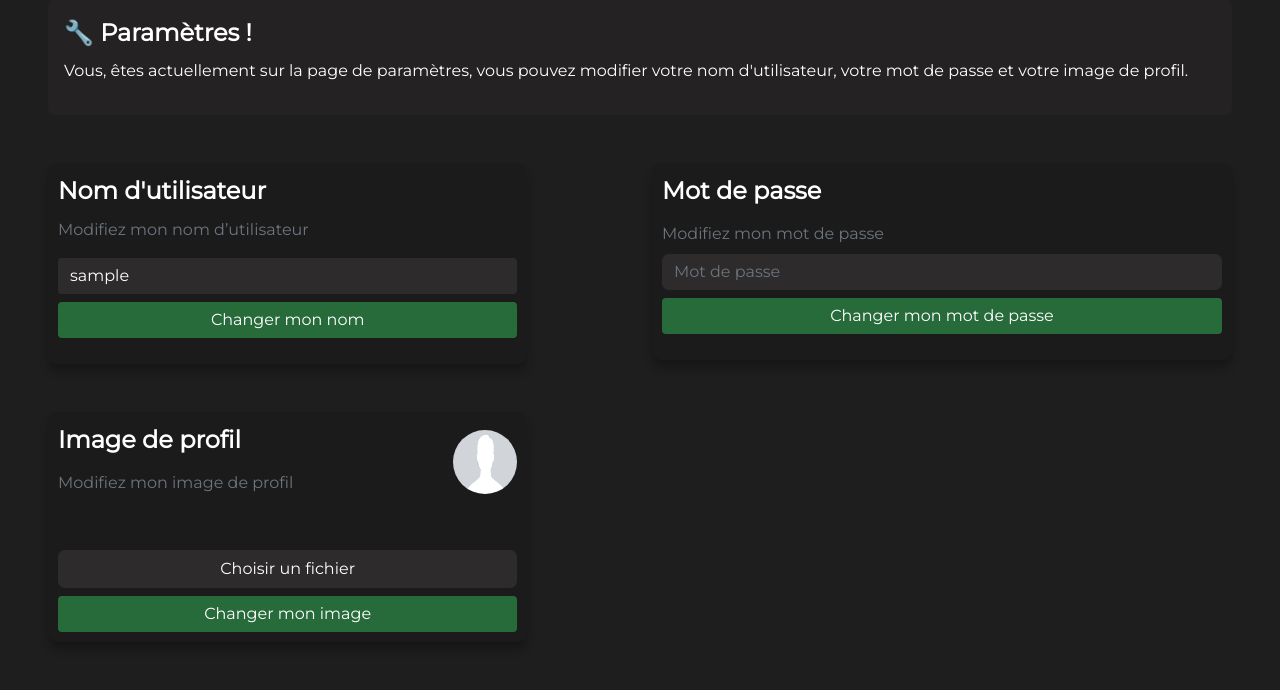
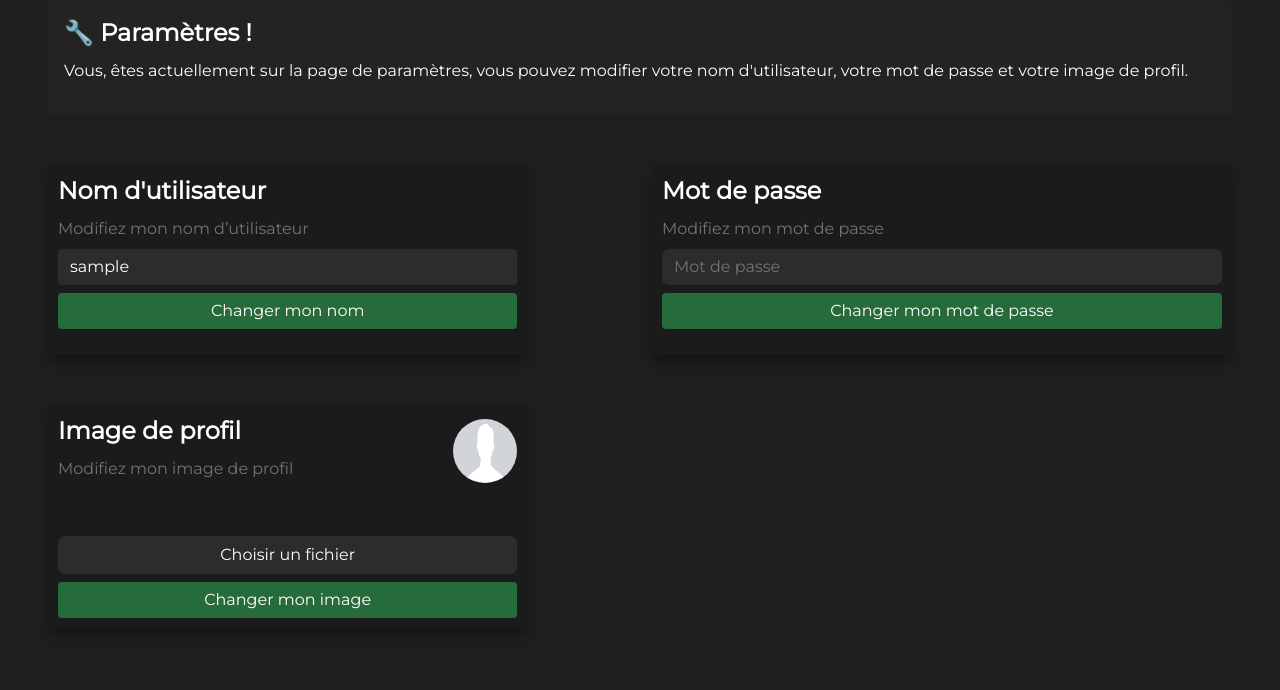
Before and after one commit to CafeurOff/ft_transcendence, a Django app: page /settings/ in a window 1280 px wide. Shown: the part 110-800 px from the top of the page. Run offline with Django 4.2, Linux system fonts and the light colour scheme; the visitor is signed in with stand-in values (Sample User, id 1); parts of the project's set-up code (start-up, migrations or seed data) failed here and were passed over; some libraries are stand-ins or nearby versions.

Commit message:
Remove usless html balise

```diff
--- a/app/templates/settings.html
+++ b/app/templates/settings.html
@@ -46,9 +46,8 @@
                         <div class="param-box align-self-start mb-5">
                             {% csrf_token %}
                             <div class="mb-3">
-                                <p for="username" class="form-label text-white fw-bold fs-4">Nom d'utilisateur</label>
-                                <br>
-                                <label class="form-label text-secondary fw-lighter fs-6">Modifiez mon nom d’utilisateur</label>
+                                <p for="username" class="form-label text-white fw-bold fs-4">Nom d'utilisateur</p>
+                                <p class="form-label text-secondary fw-lighter fs-6">Modifiez mon nom d’utilisateur</p>
                                 <div class="mb-2">
                                     {{ form.username }}
                                 </div>
@@ -60,9 +59,8 @@
                     <div class="col-12 col-md-6 offset-md-1">
                         <div class="param-box align-self-start mb-5">
                             <div class="mb-3">
-                                <label for="password" class="form-label text-white fw-bold fs-4">Mot de passe</label>
-                                <br>
-                                <label class="form-label text-secondary fw-lighter fs-6">Modifiez mon mot de passe</label>
+                                <p for="password" class="form-label text-white fw-bold fs-4">Mot de passe</p>
+                                <p class="form-label text-secondary fw-lighter fs-6">Modifiez mon mot de passe</p>
                                 <div class="mb-2">
                                     {{ password_form }}
                                 </div>
@@ -76,9 +74,8 @@
                             <div class="mb-3">
                                 <div class="d-flex justify-content-between align-items-center">
                                     <div>
-                                        <label for="profile-image" class="form-label text-white fw-bold fs-4">Image de profil</label>
-                                        <br>
-                                        <label class="form-label text-secondary fw-lighter fs-6">Modifiez mon image de profil</label>
+                                        <p for="profile-image" class="form-label text-white fw-bold fs-4">Image de profil</p>
+                                        <p class="form-label text-secondary fw-lighter fs-6">Modifiez mon image de profil</p>
                                     </div>
                                     <img id="profile-image-preview" src="{% if request.user.profile_image %}{{ request.user.profile_image.url }}{% endif %}" alt="profile picture" class="profile-picture rounded-circle" style="width: 64px; height: 64px;">
                                 </div>
```
Also changed, not shown: configuration/grafana/grafana.db.
